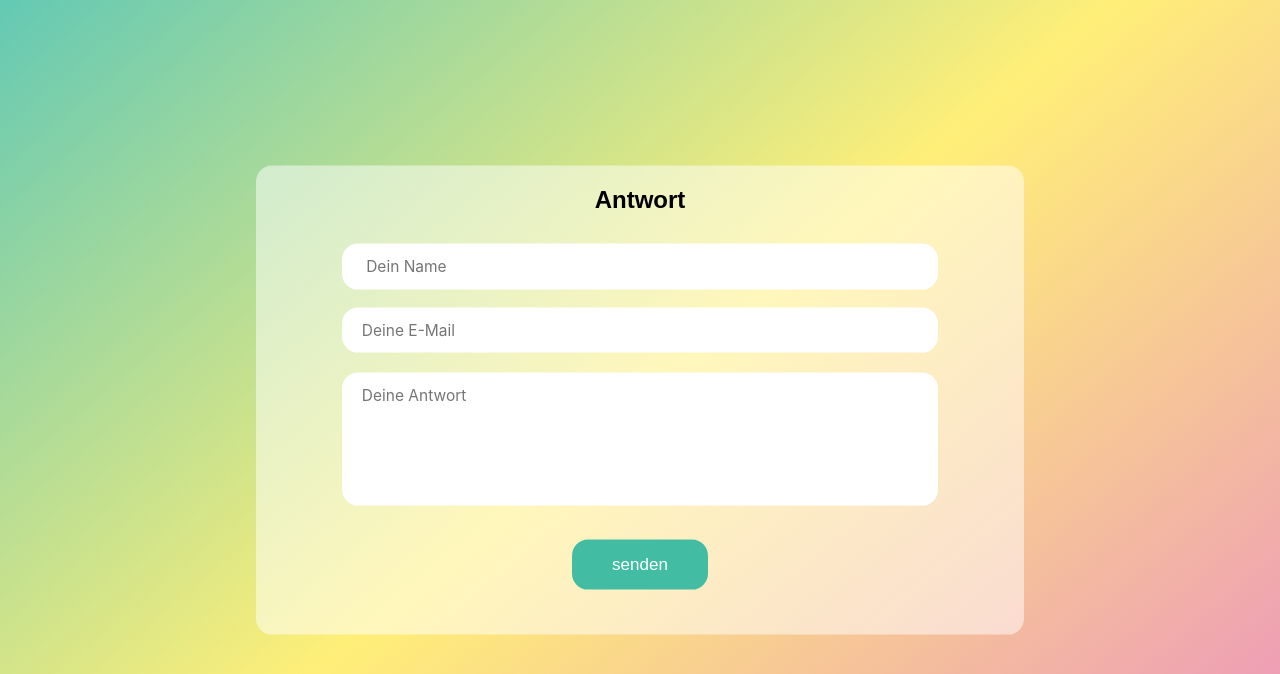
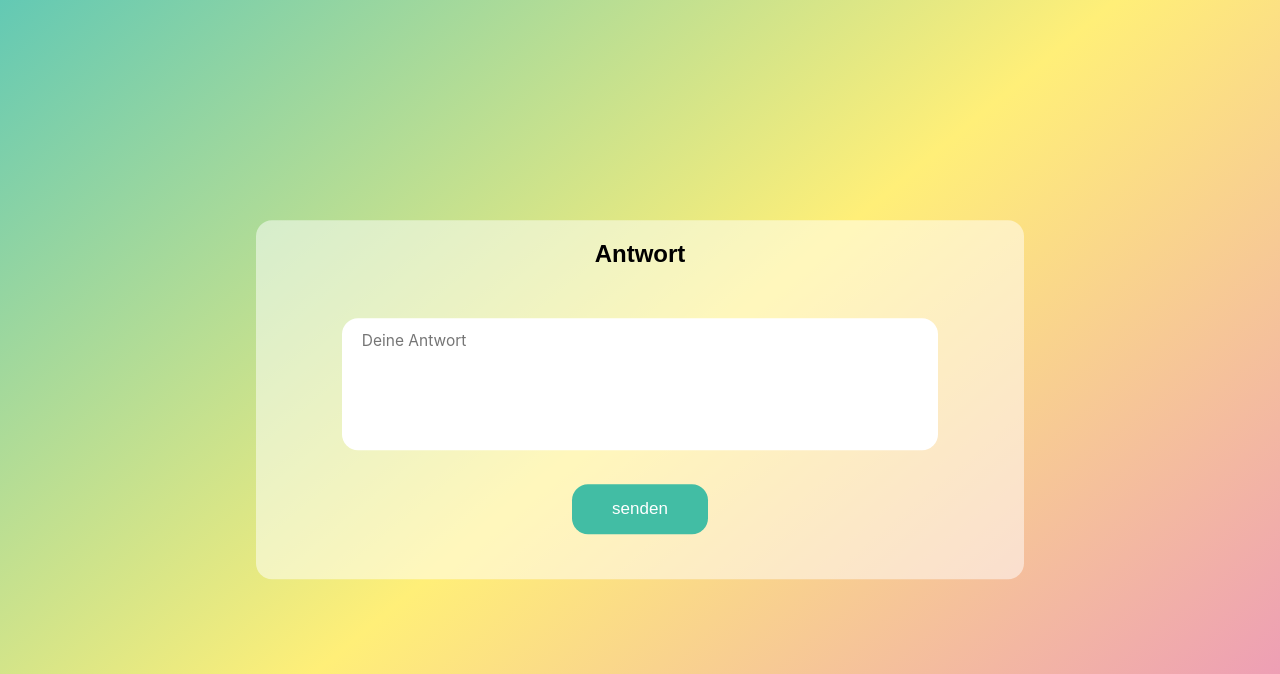
Before and after one commit to ceya96/Comment-App, a PHP site: page /answers.php?pid=1 in a window 1280 px wide. Shown: the top 674 px of the page. Run offline with PHP 8.4, Linux system fonts and the light colour scheme.

Commit message:
delete name and email in form

```diff
--- a/answers.php
+++ b/answers.php
@@ -1,6 +1,6 @@
 <?php
 require_once("header.php");
-$_SESSION['username'] = "";
+
 require 'Database.php';
 require 'Comment.php';
 require 'CommentForm.php';
@@ -23,12 +23,7 @@ $answer = new Comment;
     </h2>
     <div class="container-form">
         <form id="answers" method= "POST" action="">
-            <label for="name"></label>
-            <input type="text" id="name" name="username" required placeholder=" Dein Name">
-            <br>
-            <br>
-            <label for="email"></label>
-            <input type="email" id="email" name="email"  required placeholder="Deine E-Mail">
+
             <label for="comment"></label>
             <textarea id="comment" name="comment" rows="5.5"  placeholder="Deine Antwort" required></textarea>
             <button class="button" name="submitAnswer" id="answerbtn" type="submit">
--- a/index.php
+++ b/index.php
@@ -28,6 +28,9 @@ if (!isset($_SESSION['username']))
     <a id="exit" onclick="">&#9587;</a>
     <div id="containerid" class="container">
         <h2 class="header">
+            Hallo <?php echo $_SESSION['username']; ?>
+            <br>
+            <br>
             Hinterlasse eine Nachricht!
         </h2>
         <div class="container-form">
@@ -50,6 +53,7 @@ if (!isset($_SESSION['username']))
                             <li>
                                 <?php echo $comment['username']; ?>
                                 <p><?php echo $comment['text']; ?></p>
+                                <button type='button' class='answer-btn' data-id= $comment['id'] onclick='openAnswer(this)'>Antworten</button>
                                 <!-- if there is a answer in the answer-key stored, echo it as well -->
                                 <?php if (!empty($comment['answers'])) { ?>
                                     <ul>
```
